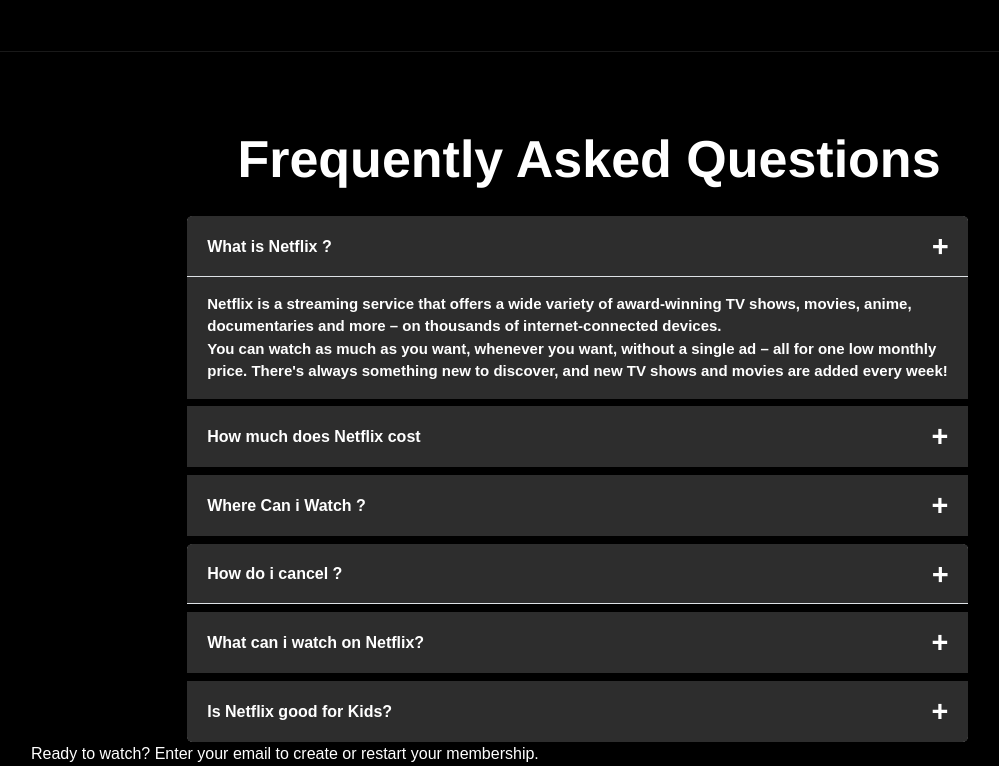
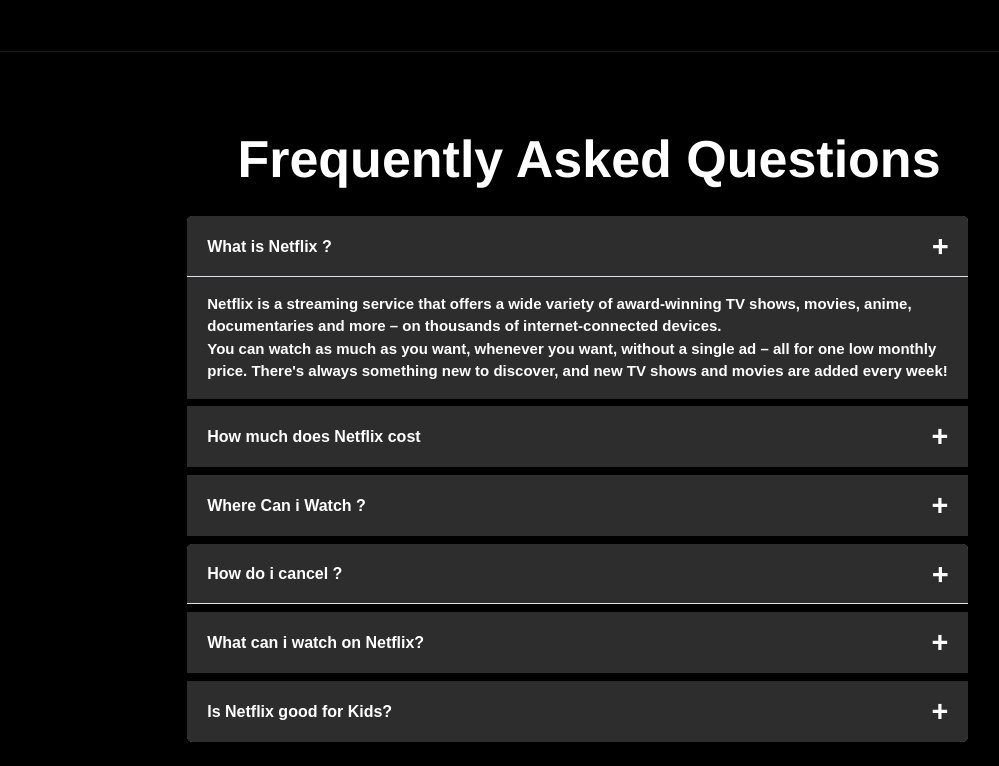
Before and after one commit to UtkarshGits/Netflix-clone, a plain HTML site: page index.html in a window 1280 px wide. Shown: the part 2541-3307 px from the top of the page, without its empty margins (51-1050 px from the left). After the commit the page ends 3283 px from the top, so only its background shows below. Drawn offline with nearby package versions, Linux system fonts and the light colour scheme.

Commit message:
index.html

```diff
--- a/index.html
+++ b/index.html
@@ -215,10 +215,6 @@
         </div>
       </div>
     </div>
-<div>
-  Ready to watch? Enter your email to create or restart your membership.
-
-</div>
     <script src="https://cdn.jsdelivr.net/npm/@popperjs/core@2.11.8/dist/umd/popper.min.js"
       integrity="sha384-I7E8VVD/ismYTF4hNIPjVp/Zjvgyol6VFvRkX/vR+Vc4jQkC+hVqc2pM8ODewa9r"
       crossorigin="anonymous"></script>
```
